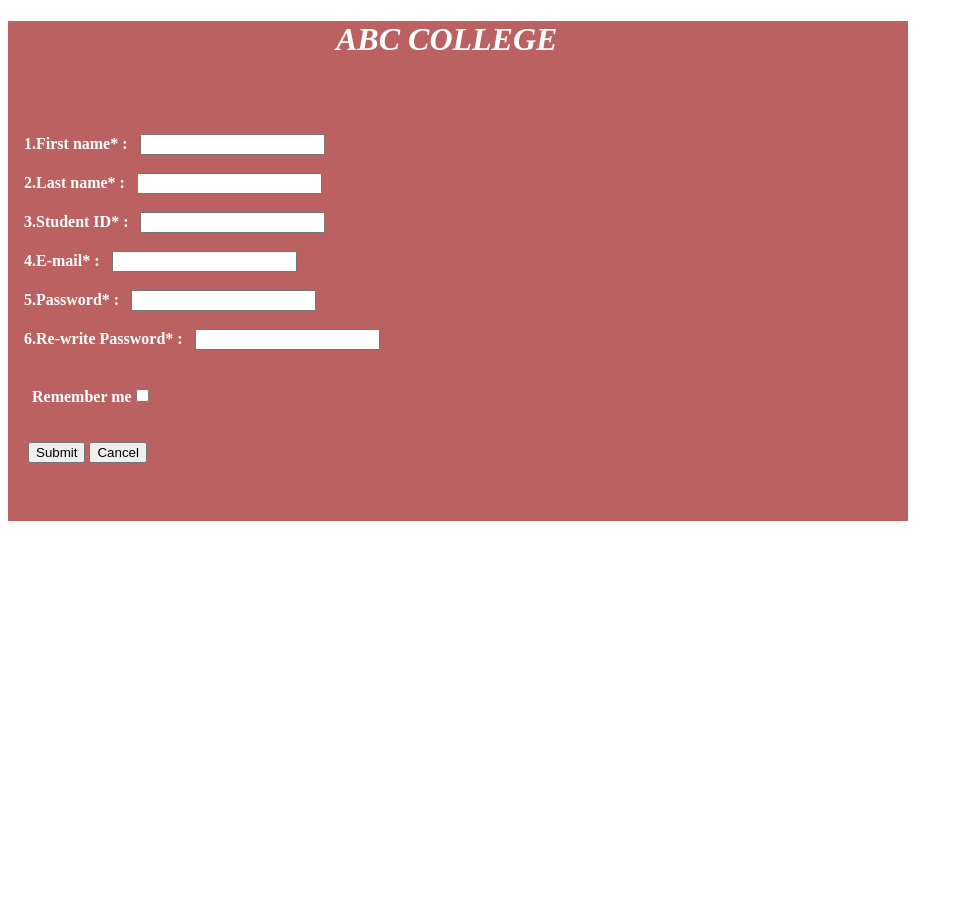
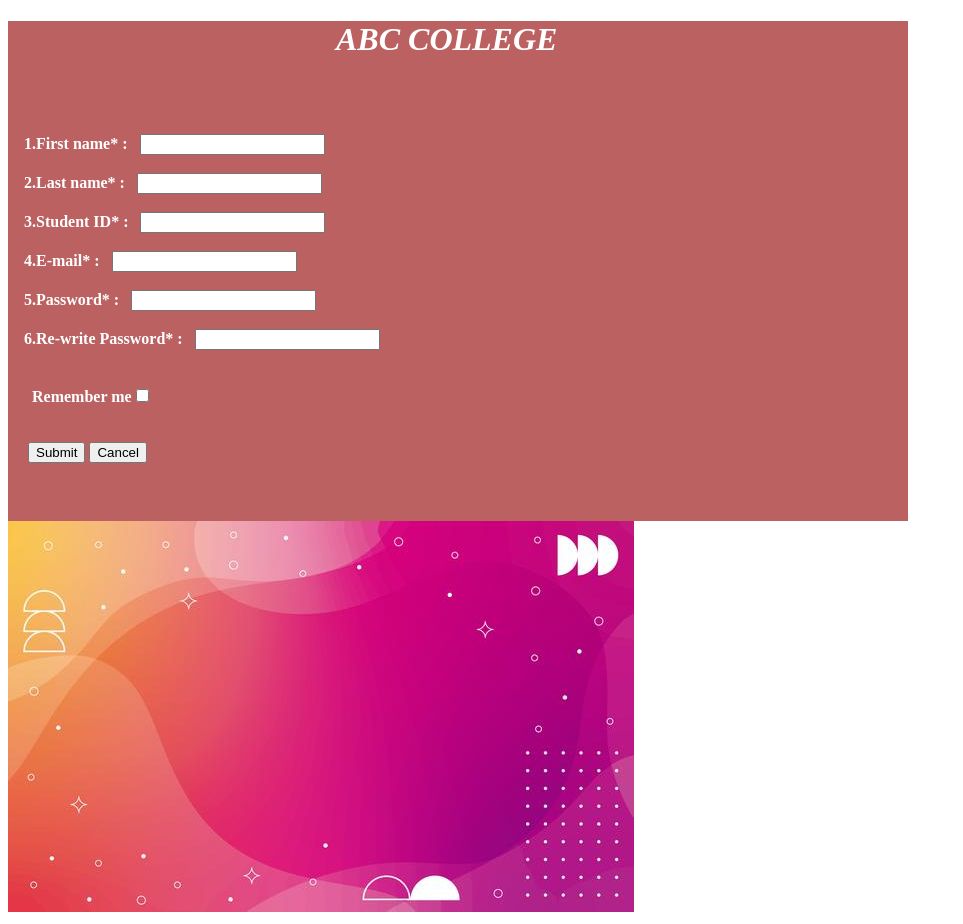
Before and after one commit to tanvirahmedphero/my-first-repo, a plain HTML site: page index.html in a window 1280 px wide. Shown: the whole page, without its empty margins (0-963 px from the left). Before the commit the page ends 800 px from the top, so only its background shows below. Drawn offline with Linux system fonts and the light colour scheme.

Commit message:
again images

```diff
--- a/index.html
+++ b/index.html
@@ -5,7 +5,7 @@
     <meta http-equiv="X-UA-Compatible" content="IE=edge">
     <meta name="viewport" content="width=device-width, initial-scale=1.0">
     <title>my first github repo</title>
-    <link rel="shortcut icon" href="file:///G:/my%20photos/abstract-gradient-shapes-background_79603-156.jpg" type="image/x-icon">
+    <link rel="shortcut icon" href="gradient-background-with-geometric-elements_125540-824.jpg" type="image/x-icon">
 </head>
 <body>
     <div style="height: 500px;width: 900px;background-color: rgba(165, 42, 42, 0.74); color: white;">
@@ -25,7 +25,7 @@
 
         </div>
 
-<img src="file:///G:/my%20photos/abstract-gradient-shapes-background_79603-156.jpg" alt="">
+<img src="gradient-background-with-geometric-elements_125540-824.jpg" alt="">
 
 </body>
 </html>
```
Also changed, not shown: gradient-background-with-geometric-elements_125540-824.jpg (added).
